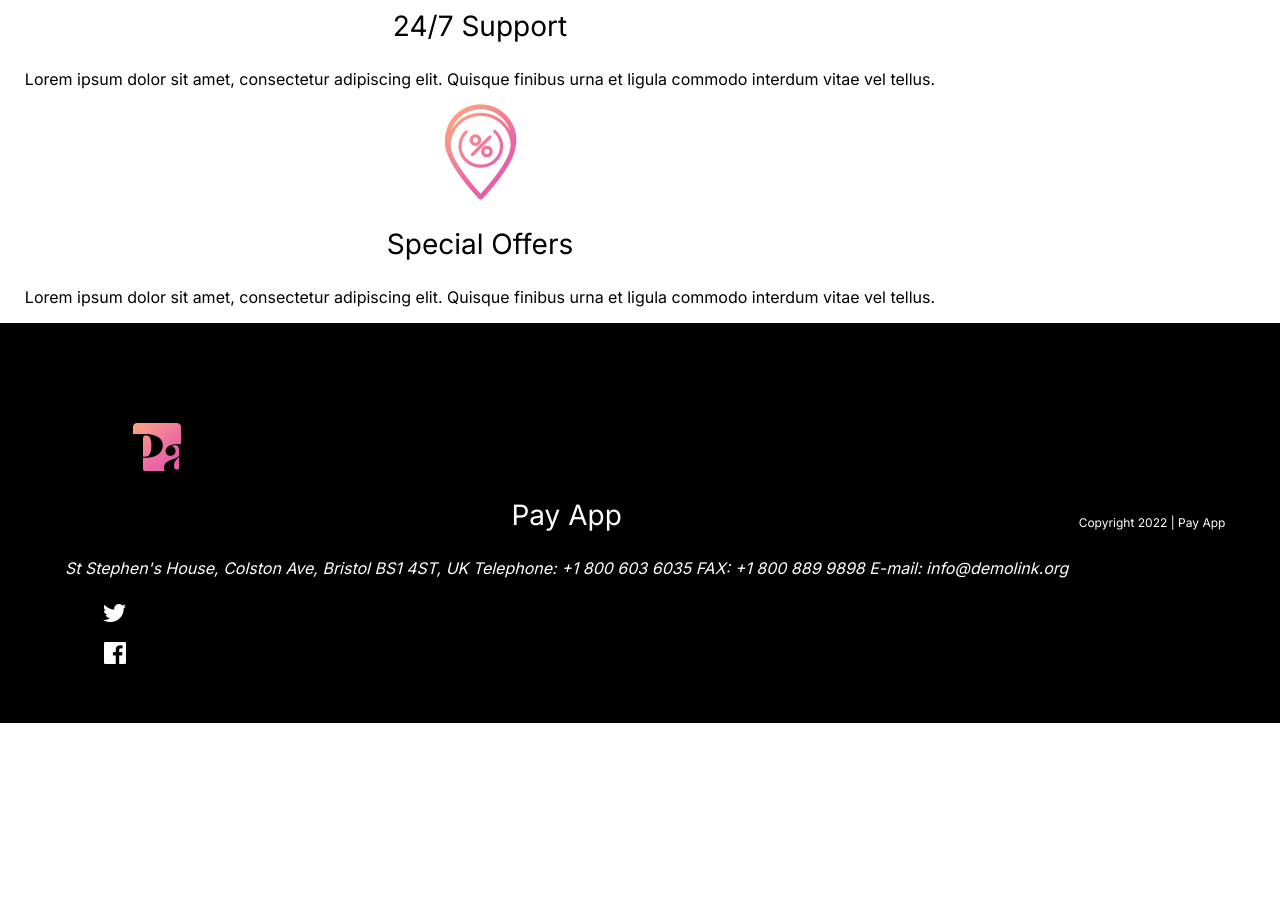
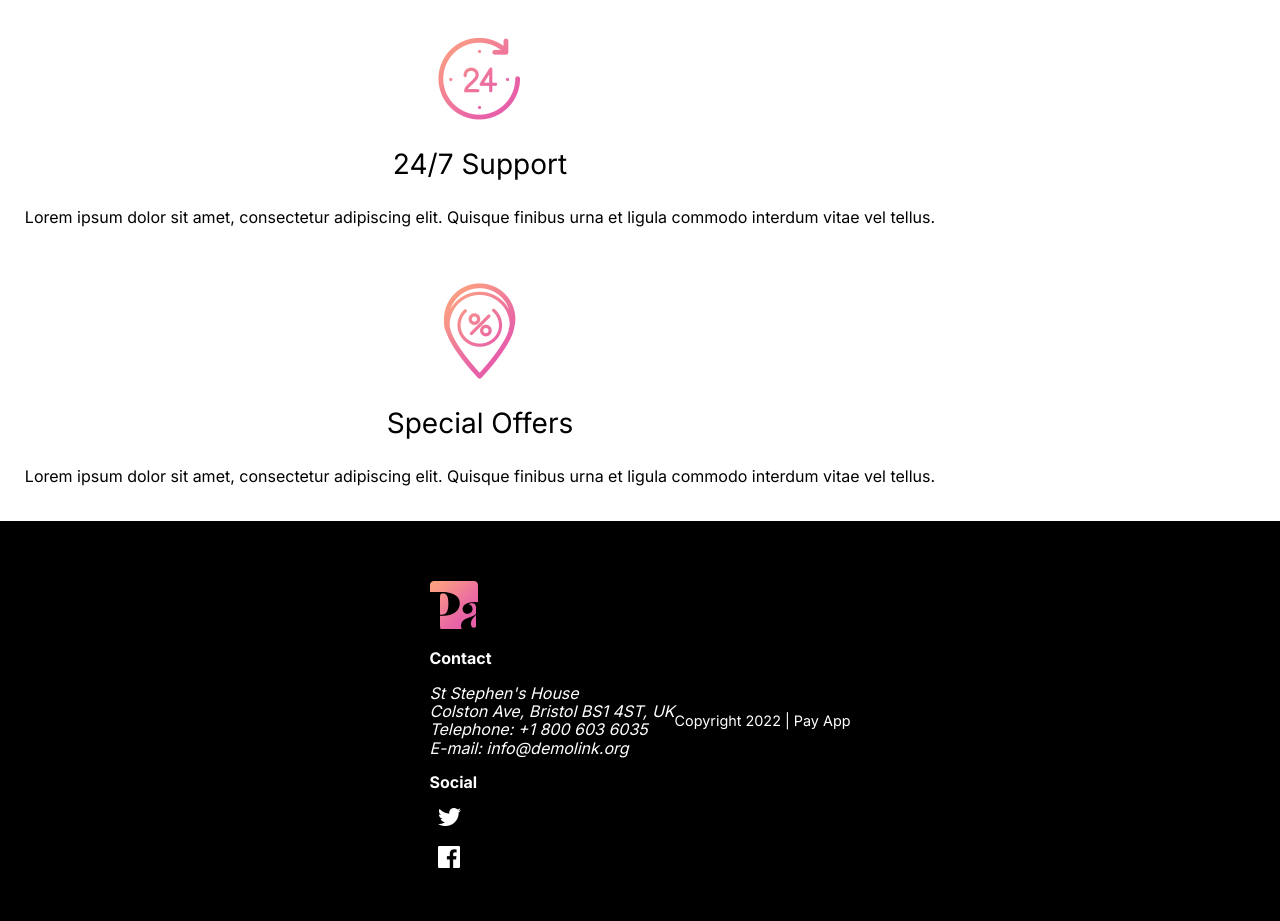
Before and after one commit to tdw1186/Pay-App, a website built with Parcel: page index.html in a window 1280 px wide. Shown: the part 1211-2132 px from the top of the page. Before the commit the page ends 1934 px from the top, so only its background shows below. Built offline with nearby package versions, Linux system fonts and the light colour scheme.

Commit message:
Updated CSS styles

```diff
--- a/css/main.css
+++ b/css/main.css
@@ -180,6 +180,7 @@ p.header-content {
   flex-flow: row wrap;
 }
 
+
 header nav ul {
   padding: 0;
 }
@@ -192,8 +193,9 @@ div .sub-nav {
   display: flex;
   justify-content: center;
   align-items: center;
-  flex-flow: row wrap;
+
 }
+
 
 
 /* ==================================================
@@ -213,12 +215,12 @@ footer {
 }
 
 footer .footer-info {
-  width: 80%;
+
   height: 400px;
 }
 
 footer figure {
-  margin-top: 100px;
+  margin-top: 60px;
 }
 
 footer figure {
@@ -247,7 +249,7 @@ footer .social-icons p i {
 }
 
 footer .copyright {
-  font-size: .75rem;
+  font-size: .90rem;
 }
 
 
@@ -270,7 +272,7 @@ header .payapp {
 }
 
 header nav {
-  margin: 20px;
+  margin: 50px;
 }
 
 header nav ul {
@@ -290,7 +292,8 @@ p.header-content {
 }
 
 div.sub-nav {
-  margin: 20px;
+  margin: 30px;
+  padding-right: 40px;
 }
 
 
@@ -345,6 +348,93 @@ h1.payments {
   font-weight: 700;
   font-size: 3.75rem;
 }
+
+p.header-content {
+  text-align: left;
+  font-size: 1.25rem;
+}
+
+
+/* =============================
+ main styles
+   ========================== */
+
+h1.features {
+  font-weight: 700;
+}
+
+h1.features {
+  margin: 40px 0 0 0;
+}
+
+#underline {
+  width: 100%;
+}
+
+div.features-wrapper {
+  display: flex;
+  justify-content: center;
+  align-items: center;
+  flex-flow: row wrap;
+}
+
+div.feature-description {
+  margin: 20px;
+}
+
+.main-content {
+  text-align: left;
+}
+
+.feature-content {
+  text-align: left;
+}
+
+/* =============================
+ footer styles
+   ========================== */
+
+
+.contact {
+  text-align: left;
+  font-weight: 700;
+  margin: 20px 0 0 0;
+}
+
+
+.social {
+  text-align: left;
+  font-weight: 700;
+  margin: 0;
+}
+
+address {
+  text-align: left;
+  font-size: 1rem;
+}
+
+ul.social-icons {
+  padding: 0;
+  margin: 5px 0 0 0;
+}
+
+
+
+
+
+
+
+
+
+
+
+
+
+
+
+
+
+
 
 
 
--- a/index.html
+++ b/index.html
@@ -33,7 +33,6 @@
       <figure class="payapplogo">
         <img src="img/payapplogo.png" alt="" id=payapplogo/>
       </figure>
-      <h3 class="payapp">Pay App</h3>
       <nav>
         <ul>
           <li>about</li>
@@ -57,7 +56,7 @@
   </header>
   <main>
     <div class="content-wrapper">
-      <h1>Killer Features</h1>
+      <h1 class="features">Killer Features</h1>
       <figure>
         <img src="img/bottomsection_underline.png" alt="" id="underline">
       </figure>
@@ -68,28 +67,28 @@
             <img src="img/cash_icon.png" alt="cash_icon">
           </figure>
           <h3>Cashback</h3>
-          <p>Lorem ipsum dolor sit amet, consectetur adipiscing elit. Quisque finibus urna et ligula commodo interdum vitae vel tellus.</p>
+          <p class="feature-content">Lorem ipsum dolor sit amet, consectetur adipiscing elit. Quisque finibus urna et ligula commodo interdum vitae vel tellus.</p>
         </div>
         <div class="feature-description">
           <figure>
             <img src="img/mobile_icon.png" alt="mobile_icon">
           </figure>
           <h3>Mobile App</h3>
-          <p>Lorem ipsum dolor sit amet, consectetur adipiscing elit. Quisque finibus urna et ligula commodo interdum vitae vel tellus.</p>
+          <p class="feature-content">Lorem ipsum dolor sit amet, consectetur adipiscing elit. Quisque finibus urna et ligula commodo interdum vitae vel tellus.</p>
         </div>
         <div class="feature-description">
           <figure>
             <img src="img/support_icon.png" alt="support_icon">
           </figure>
           <h3>24/7 Support</h3>
-          <p>Lorem ipsum dolor sit amet, consectetur adipiscing elit. Quisque finibus urna et ligula commodo interdum vitae vel tellus.</p>
+          <p class="feature-content">Lorem ipsum dolor sit amet, consectetur adipiscing elit. Quisque finibus urna et ligula commodo interdum vitae vel tellus.</p>
         </div>
         <div class="feature-description">
           <figure>
             <img src="img/offer_icon.png" alt="offer_icon">
           </figure>
           <h3>Special Offers</h3>
-          <p>Lorem ipsum dolor sit amet, consectetur adipiscing elit. Quisque finibus urna et ligula commodo interdum vitae vel tellus.</p>
+          <p class="feature-content">Lorem ipsum dolor sit amet, consectetur adipiscing elit. Quisque finibus urna et ligula commodo interdum vitae vel tellus.</p>
         </div>
       </div>
     </div>
@@ -97,15 +96,16 @@
   <footer>
     <div class="footer-info">
       <figure>
-        <img src="img/footer_logo_icon.png" alt="footer_logo_icon">
+        <img src="img/footer_logo_icon.png" alt="footer_logo_icon" id="footer-logo">
       </figure>
-      <h3 class="footer-name">Pay App</h3>
+      <h4 class="contact">Contact</h4>
       <address>
-        <p>St Stephen's House, Colston Ave, Bristol BS1 4ST, UK
-        Telephone: +1 800 603 6035
-        FAX: +1 800 889 9898
+        <p>St Stephen's House<br>
+          Colston Ave, Bristol BS1 4ST, UK<br>
+        Telephone: +1 800 603 6035<br>
         E-mail: info@demolink.org</p>
       </address>
+      <h4 class="social">Social</h4>
       <ul class="social-icons">
         <li><img src="img/twitterlogo.png" alt="twitterlogo"></li>
         <li><img src="img/fblogo.png" alt="facebook_logo"></li>
```
